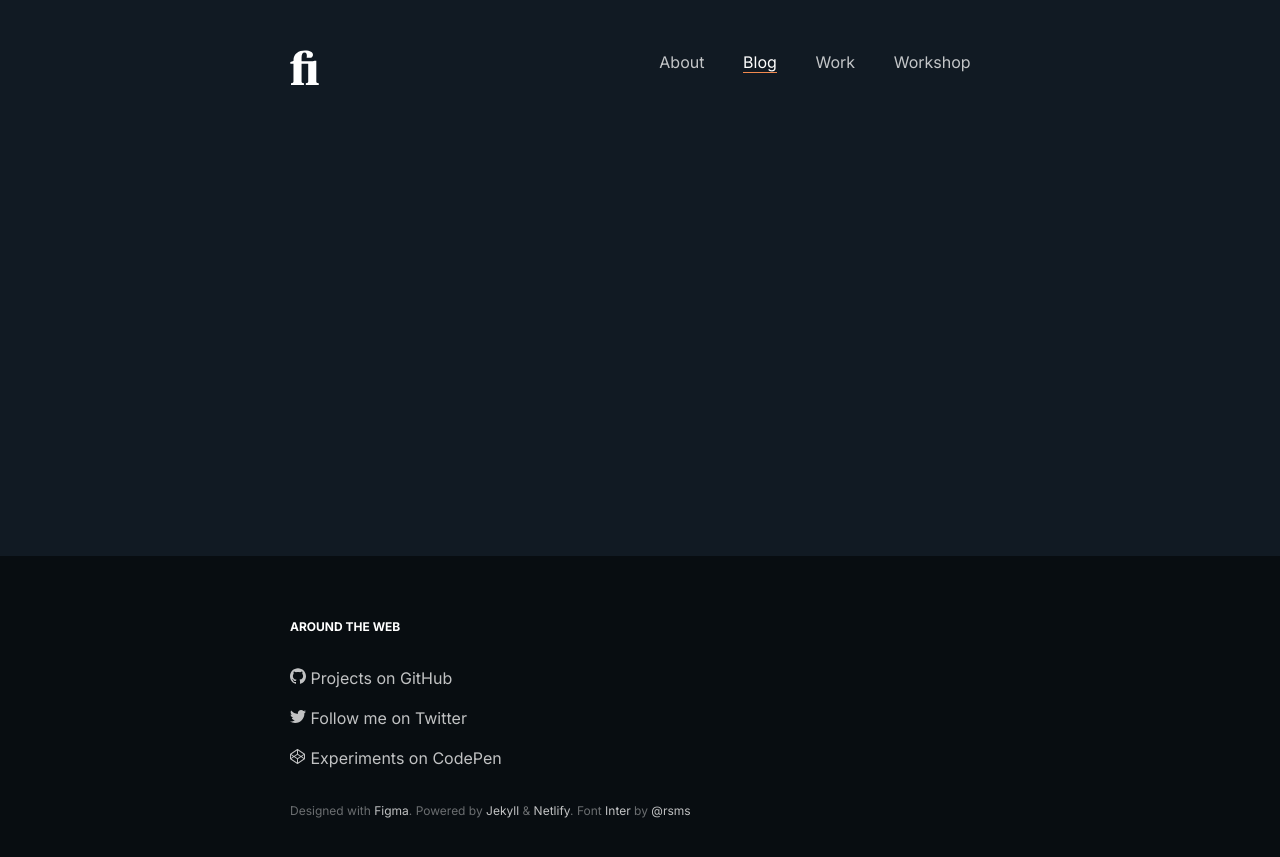
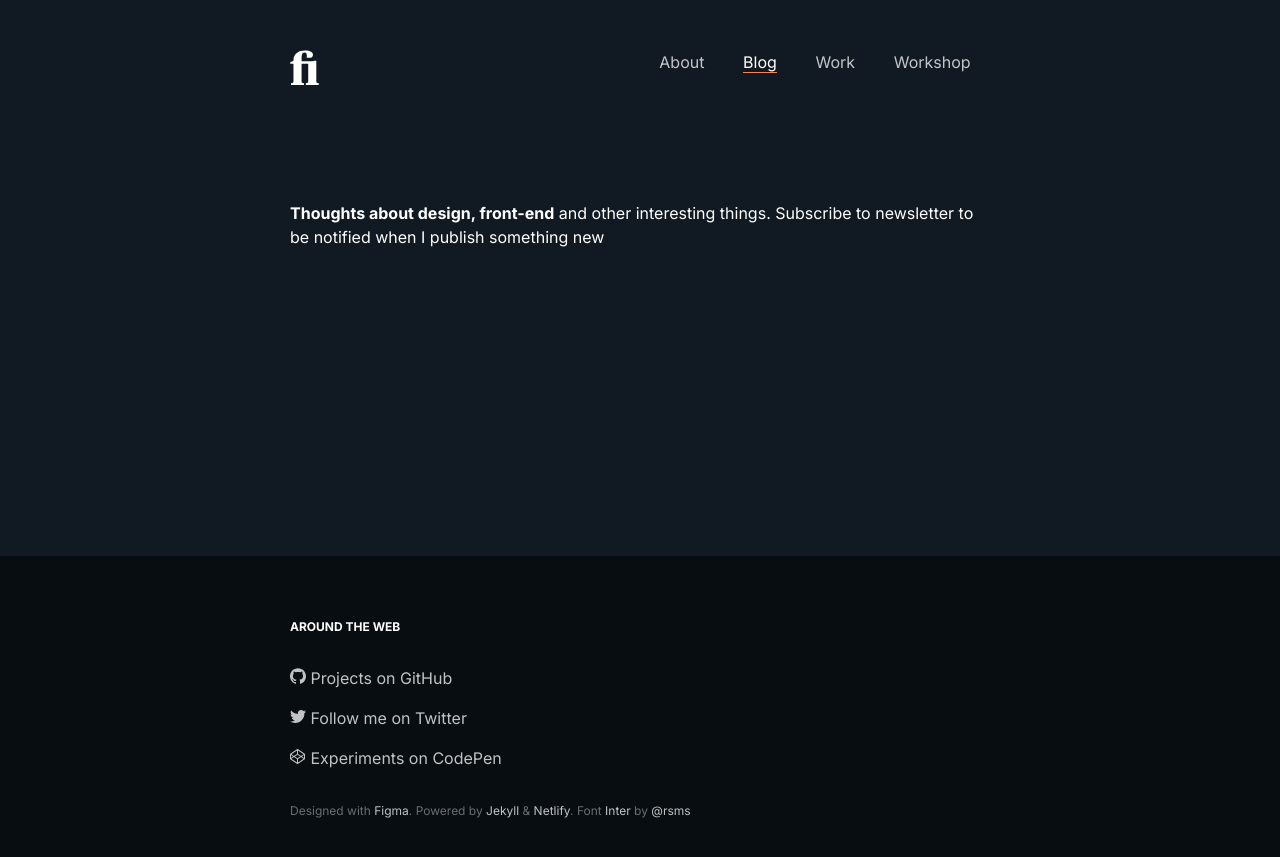
Before and after one commit to zetareticoli/fi, a Jekyll site: the page built from blog.html, in a window 1280 px wide. Shown: the top 857 px of the page. Built offline with Jekyll 4.4.1, drawn with Linux system fonts in a browser that asks for light colours; nearby versions of some CDN libraries.

Commit message:
Added blog content

```diff
--- a/blog.html
+++ b/blog.html
@@ -1,8 +1,10 @@
 ---
 layout: page
 title: Blog
-permalink: /blog/
+lead: <strong>Thoughts about design, front-end</strong> and other interesting things. Subscribe to newsletter to be notified when I publish something new
 ---
+
+
 
 {% for post in paginator.posts %}
 
```
